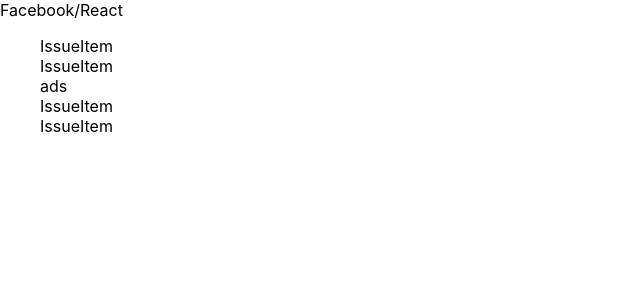
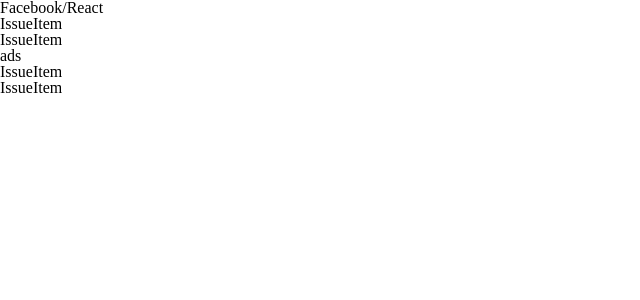
Before and after one commit to pre-onboarding-11th-5/pre-onboarding-11th-3-5, a React (Create React App) app: page / in a window 1280 px wide. Shown: the top 300 px of the page, without its empty margins (0-640 px from the left). Built offline with nearby package versions, Linux system fonts and the light colour scheme.

Commit message:
style: GlobalStyle 작성 및 적용

```diff
--- a/src/index.tsx
+++ b/src/index.tsx
@@ -1,19 +1,14 @@
-import React from 'react';
-import ReactDOM from 'react-dom/client';
-import './index.css';
-import App from './App';
-import reportWebVitals from './reportWebVitals';
+import React from "react";
+import ReactDOM from "react-dom/client";
+import App from "./App";
+import GlobalStyles from "./styles/global";
 
 const root = ReactDOM.createRoot(
-  document.getElementById('root') as HTMLElement
+  document.getElementById("root") as HTMLElement,
 );
 root.render(
   <React.StrictMode>
     <App />
-  </React.StrictMode>
+    <GlobalStyles />
+  </React.StrictMode>,
 );
-
-// If you want to start measuring performance in your app, pass a function
-// to log results (for example: reportWebVitals(console.log))
-// or send to an analytics endpoint. Learn more: https://bit.ly/CRA-vitals
-reportWebVitals();
--- /dev/null
+++ b/src/styles/global.ts
@@ -0,0 +1,20 @@
+import { createGlobalStyle } from "styled-components";
+import { reset } from "styled-reset";
+
+const GlobalStyles = createGlobalStyle`
+  ${reset}
+  html {
+    box-sizing: border-box;
+  }
+  *,
+  *::before,
+  *::after {
+    box-sizing: inherit;
+  }
+  a{
+    text-decoration: none;
+    color: inherit;
+  }
+`;
+
+export default GlobalStyles;
```
